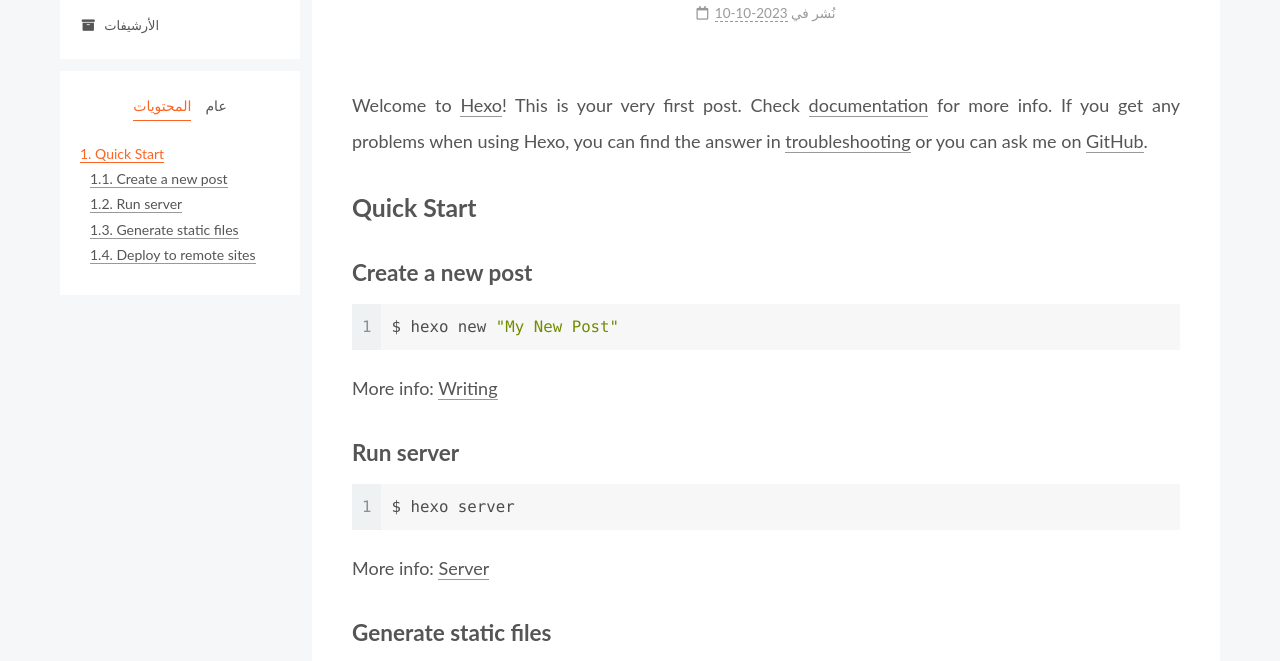
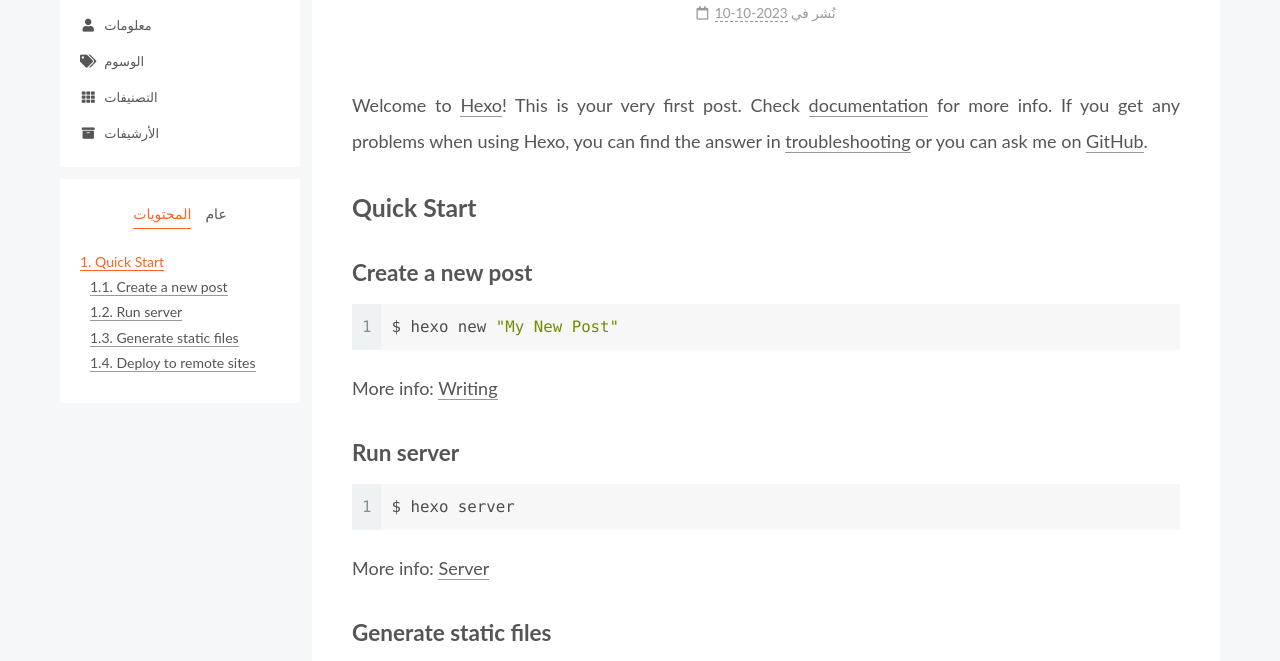
Before and after one commit to csjeffrey/csjeffrey.github.io, a plain HTML site: page 2023/10/10/hello-world/index.html in a window 1280 px wide. Shown: the part 127-788 px from the top of the page. Drawn offline with Linux system fonts and the light colour scheme.

Commit message:
Site updated: 2023-10-10 15:43:52

```diff
--- a/2023/10/10/hello-world/index.html
+++ b/2023/10/10/hello-world/index.html
@@ -1,5 +1,5 @@
 <!DOCTYPE html>
-<html lang="zh">
+<html lang="zh-Hans">
 <head>
   <meta charset="UTF-8">
 <meta name="viewport" content="width=device-width, initial-scale=1, maximum-scale=2">
@@ -41,7 +41,7 @@
     sidebar: "",
     isHome : false,
     isPost : true,
-    lang   : 'zh'
+    lang   : 'zh-Hans'
   };
 </script>
 
@@ -117,6 +117,21 @@
     <a href="/" rel="section"><i class="fa fa-home fa-fw"></i>Home</a>
 
   </li>
+        <li class="menu-item menu-item-about">
+
+    <a href="/about/" rel="section"><i class="fa fa-user fa-fw"></i>معلومات</a>
+
+  </li>
+        <li class="menu-item menu-item-tags">
+
+    <a href="/tags/" rel="section"><i class="fa fa-tags fa-fw"></i>الوسوم</a>
+
+  </li>
+        <li class="menu-item menu-item-categories">
+
+    <a href="/categories/" rel="section"><i class="fa fa-th fa-fw"></i>التصنيفات</a>
+
+  </li>
         <li class="menu-item menu-item-archives">
 
     <a href="/archives/" rel="section"><i class="fa fa-archive fa-fw"></i>الأرشيفات</a>
@@ -149,7 +164,7 @@
 
 
 
-  <article itemscope itemtype="http://schema.org/Article" class="post-block" lang="zh">
+  <article itemscope itemtype="http://schema.org/Article" class="post-block" lang="zh-Hans">
     <link itemprop="mainEntityOfPage" href="https://csjeffrey.github.io/2023/10/10/hello-world/">
 
     <span hidden itemprop="author" itemscope itemtype="http://schema.org/Person">
--- a/css/main.css
+++ b/css/main.css
@@ -18,6 +18,34 @@
   --btn-default-hover-color: #fff;
   --btn-default-hover-border-color: #222;
 }
+@media (prefers-color-scheme: dark) {
+  :root {
+    --body-bg-color: #282828;
+    --content-bg-color: #333;
+    --card-bg-color: #555;
+    --text-color: #ccc;
+    --blockquote-color: #bbb;
+    --link-color: #ccc;
+    --link-hover-color: #eee;
+    --brand-color: #ddd;
+    --brand-hover-color: #ddd;
+    --table-row-odd-bg-color: #282828;
+    --table-row-hover-bg-color: #363636;
+    --menu-item-bg-color: #555;
+    --btn-default-bg: #222;
+    --btn-default-color: #ccc;
+    --btn-default-border-color: #555;
+    --btn-default-hover-bg: #666;
+    --btn-default-hover-color: #ccc;
+    --btn-default-hover-border-color: #666;
+  }
+  img {
+    opacity: 0.75;
+  }
+  img:hover {
+    opacity: 0.9;
+  }
+}
 html {
   line-height: 1.15; /* 1 */
   -webkit-text-size-adjust: 100%; /* 2 */
@@ -1168,7 +1196,7 @@ pre .javascript .function {
 }
 .links-of-author a::before,
 .links-of-author span.exturl::before {
-  background: #40ff3c;
+  background: #206c4f;
   border-radius: 50%;
   content: ' ';
   display: inline-block;
```
Also changed, not shown: archives/2023/10/index.html (+17 -2 lines), archives/2023/index.html (+17 -2 lines), archives/index.html (+17 -2 lines), index.html (+18 -3 lines).
